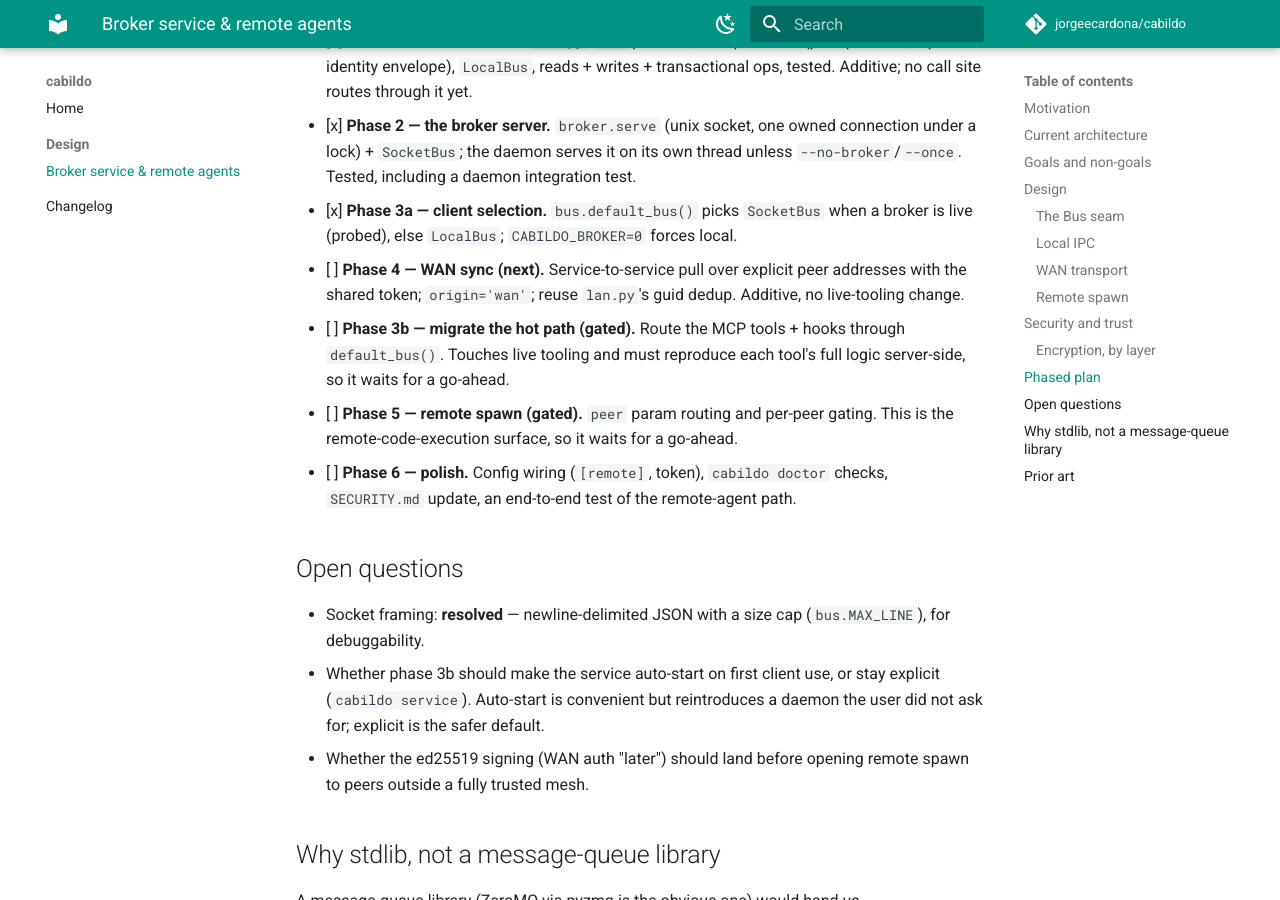
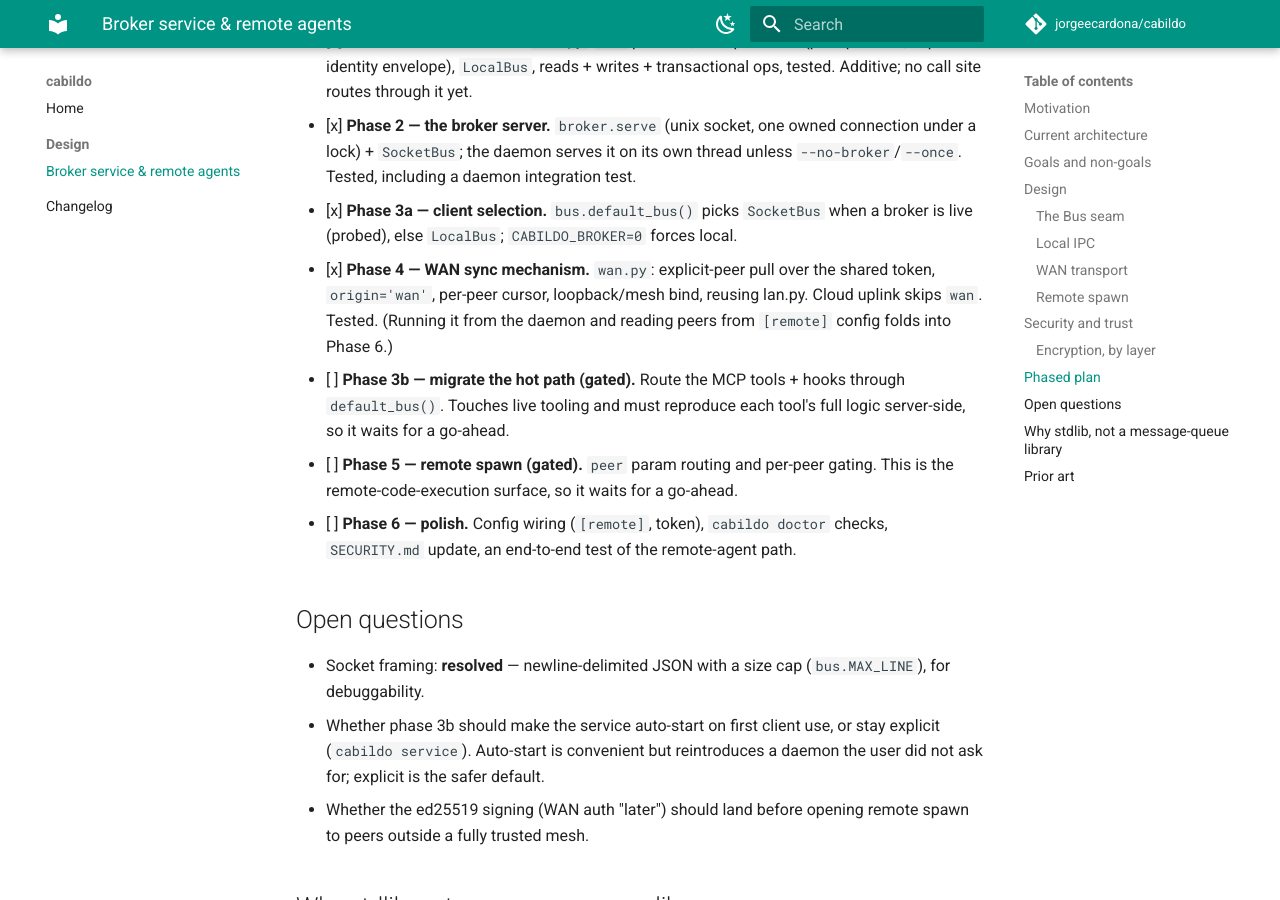
Before and after one commit to jorgeecardona/cabildo, an MkDocs documentation site: the page built from docs/design/broker-service.md, in a window 1280 px wide and 900 px high, scrolled down 5066 px. Built offline with MkDocs 1.6.1 and Material for MkDocs 9.7.7, drawn with Linux system fonts in a browser that asks for light colours; comment, search, counter and statistics services are not loaded.

Commit message:
docs: mark phase 4 (WAN sync mechanism) done

```diff
--- a/docs/design/broker-service.md
+++ b/docs/design/broker-service.md
@@ -216,9 +216,10 @@ surface. Current order: 4 next, then 3b and 5 once reviewed.
   unless `--no-broker`/`--once`. Tested, including a daemon integration test.
 - [x] **Phase 3a — client selection.** `bus.default_bus()` picks `SocketBus` when
   a broker is live (probed), else `LocalBus`; `CABILDO_BROKER=0` forces local.
-- [ ] **Phase 4 — WAN sync (next).** Service-to-service pull over explicit peer
-  addresses with the shared token; `origin='wan'`; reuse `lan.py`'s guid dedup.
-  Additive, no live-tooling change.
+- [x] **Phase 4 — WAN sync mechanism.** `wan.py`: explicit-peer pull over the
+  shared token, `origin='wan'`, per-peer cursor, loopback/mesh bind, reusing
+  lan.py. Cloud uplink skips `wan`. Tested. (Running it from the daemon and
+  reading peers from `[remote]` config folds into Phase 6.)
 - [ ] **Phase 3b — migrate the hot path (gated).** Route the MCP tools + hooks
   through `default_bus()`. Touches live tooling and must reproduce each tool's
   full logic server-side, so it waits for a go-ahead.
```
